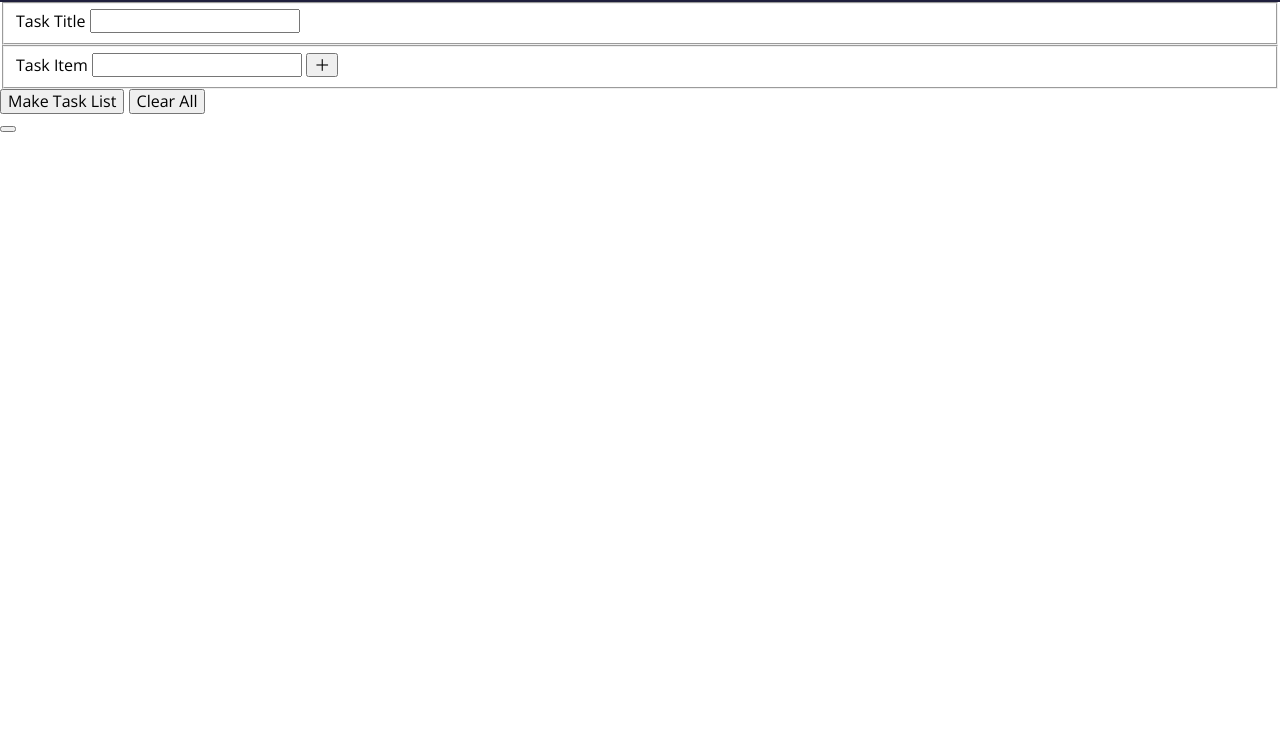
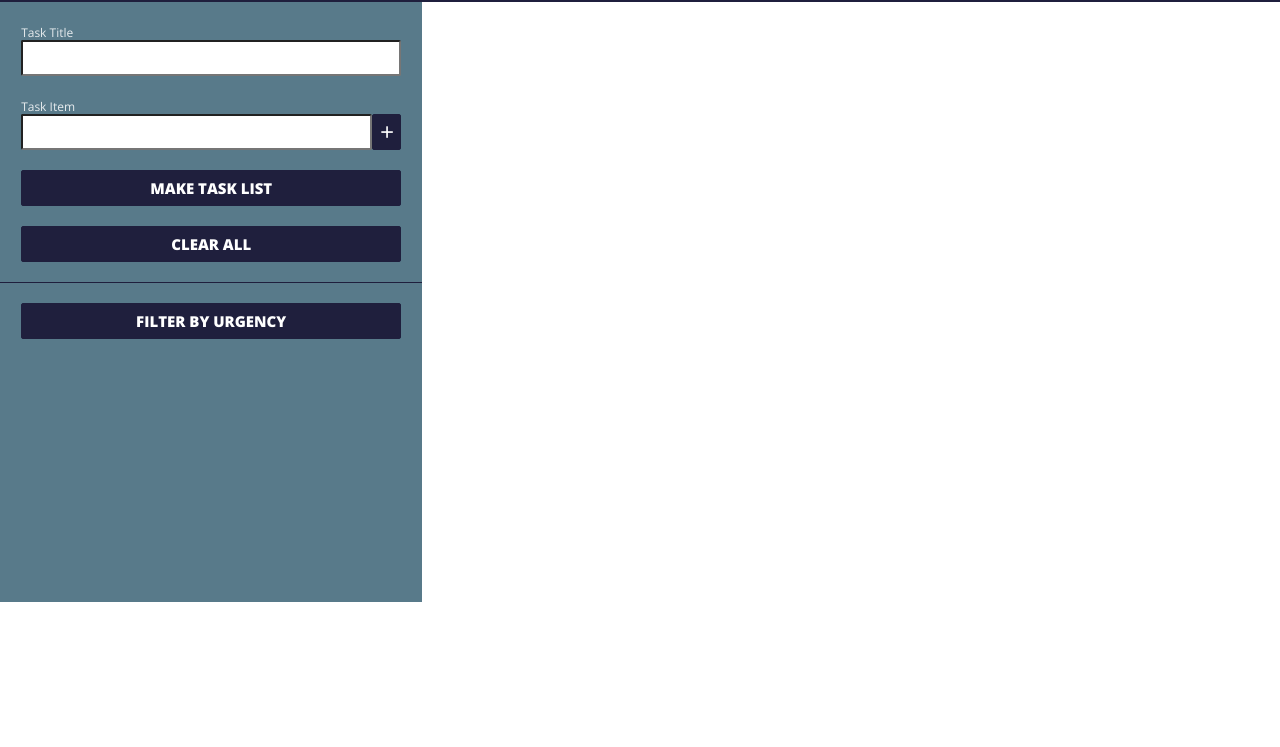
Before and after one commit to polsieira/check-yo-self-final, a website: page index.html in a window 1280 px wide. Shown: the part 53-800 px from the top of the page. Drawn offline with nearby package versions, Linux system fonts and the light colour scheme.

Commit message:
Set up HTML for left aside and format with CSS

```diff
--- a/index.html
+++ b/index.html
@@ -27,18 +27,20 @@
                             Title</label>
                         <input type="text" name="title" class="fieldset__input fieldset__input--task-title">
                     </fieldset>
-                    <fieldset class="form__fieldset form__fieldset--task-item">
+                    <fieldset class="fieldset fieldset--task-item">
                         <label for="fieldset__input--task-item" class="fieldset__label fieldset__label--task-item">Task
                             Item</label>
-                        <input type="text" name="title" class="fieldset__input fieldset__input--task-item">
-                        <button type="button" class="button button--add-task">&#xFF0B</button>
+                        <div class="input-button-wrapper">
+                            <input type="text" name="title" class="fieldset__input fieldset__input--task-item">
+                            <button type="button" class="button button--add-task">&#xFF0B</button>
+                        </div>
                     </fieldset>
                     <button type="button" class="button button--make-task">Make Task List</button>
                     <button type="button" class="button button--clear-all">Clear All</button>
                 </form>
             </section>
             <section class="section section--filter">
-                <button type="button" class="button button--filter"></button>
+                <button type="button" class="button button--filter">Filter by Urgency</button>
             </section>
         </aside>
         <section class="task-cards-container">
--- a/styles.css
+++ b/styles.css
@@ -62,7 +62,6 @@ body {
     height: 38px;
     padding: 8px;
     width: 38px;
-    /*Find A better way to make this button square*/
 }
 
 .nav__input {
@@ -79,3 +78,107 @@ body {
     margin-right: 10px;
     width: 85%;
 }
+
+
+/*Main*/
+
+.main-container {
+    display: flex;
+}
+
+
+/*Make Task Aside*/
+
+.make-task-container {
+    background-color: var(--background-teal);
+    display: flex;
+    flex-direction: column;
+    min-height: 600px;
+    width: 33%;
+}
+
+.section {
+    display: block;
+    width: 100%;
+}
+
+.button {
+    background-color: #1F1F3D;
+    border: 1px solid var(--background-dark-blue);
+    border-radius: 2px;
+    color: white;
+    font-family: 'Open Sans', sans-serif;
+    font-size: 15px;
+    font-weight: 700;
+    height: 36px;
+    margin-top: 20px;
+    text-transform: uppercase;
+}
+
+
+/*Section Make Task*/
+
+.section--make-task {
+    border-bottom: 1px solid var(--background-dark-blue);
+}
+
+.form {
+    display: flex;
+    flex-direction: column;
+    margin: 0px auto 20px auto;
+    width: 90%;
+}
+
+.fieldset {
+    border: 0;
+    margin: 20px 0px 0px 0px;
+    padding: 0;
+}
+
+.fieldset__label {
+    color: white;
+    font-size: 12px;
+    opacity: .85;
+}
+
+.fieldset__input {
+    border-radius: 2px;
+    height: 36px;
+    width: 100%;
+}
+
+.fieldset__input--add-task {
+    width: 87%;
+}
+
+.input-button-wrapper {
+    align-items: center;
+    display: flex;
+}
+
+.button--add-task {
+    margin: 0px;
+}
+
+
+/*Section Filter*/
+
+.section--filter {
+    display: flex;
+    justify-content: center;
+}
+
+.button--filter {
+    width: 90%;
+}
+
+
+/*States*/
+
+button:hover {
+    cursor: pointer;
+}
+
+button:focus {
+    outline: none;
+}
```
